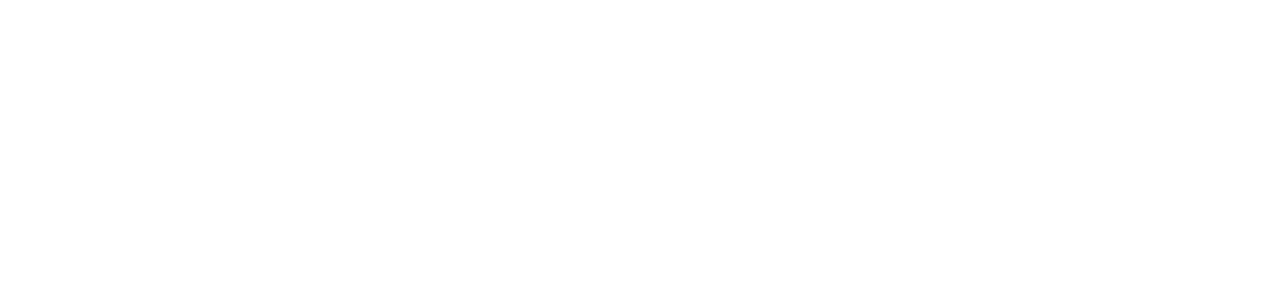
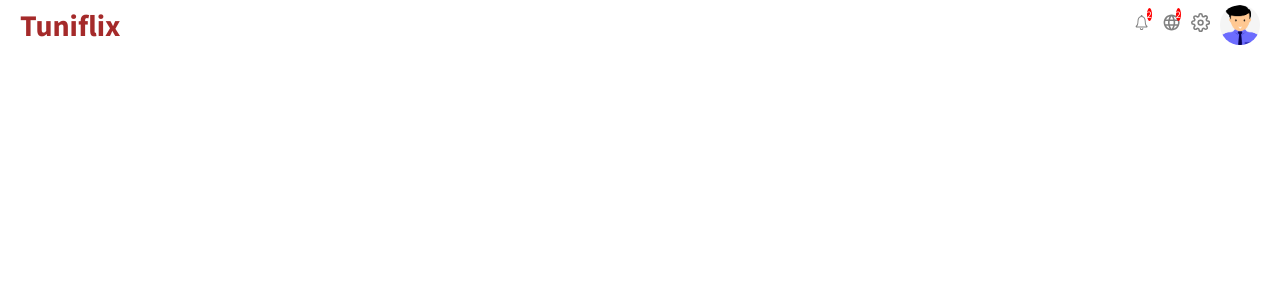
Before and after one commit to baraaj/TuniFlix_admin, a React (Create React App) app: page / in a window 1280 px wide. Shown: the top 300 px of the page. Built offline with nearby package versions, Linux system fonts and the light colour scheme.

Commit message:
f commit

```diff
--- a/package.json
+++ b/package.json
@@ -10,6 +10,7 @@
     "@testing-library/user-event": "^13.5.0",
     "react": "^18.2.0",
     "react-dom": "^18.2.0",
+    "react-icons": "^4.4.0",
     "react-scripts": "5.0.1",
     "recharts": "^2.1.13",
     "web-vitals": "^2.1.4"
--- a/src/components/topbar/Topbar.js
+++ b/src/components/topbar/Topbar.js
@@ -1,9 +1,32 @@
 import React from 'react';
-
+import './topbar.css'
+import {IoIosNotificationsOutline} from 'react-icons/io';
+import {MdLanguage} from 'react-icons/md';
+import {FiSettings} from 'react-icons/fi';
+import img1 from '../../images/avatar.png';
 const Topbar = () => {
     return (
-        <div>
+        <div className='topbar'>
 
+             <div className='topbarWrapper'>
+             <div className='topLeft'>
+             <span className='logo'>Tuniflix</span>
+        </div>
+        <div className='topRight'>
+        <div className='topIconContainer'>
+           <IoIosNotificationsOutline />
+           <span className='topIconBadge'> 2</span>
+           </div>
+           <div className='topIconContainer'>
+           <MdLanguage />
+           <span className='topIconBadge'> 2</span>
+           </div>
+           <div className='topIconContainer'>
+            <FiSettings />
+           </div>
+           <img src={img1}   className='topAvatar' />
+            </div>
+            </div>
         </div>
     );
 }
--- a/src/components/topbar/topbar.css
+++ b/src/components/topbar/topbar.css
@@ -0,0 +1,50 @@
+.topbar{
+    width: 100%;
+    height: 100px;
+    background-color: rgb(255, 255, 255);
+   position: sticky;
+   top:0;
+   z-index: 999;
+}
+.topbarWrapper{
+    display: flex;
+   align-items: center;
+   height: 50%;
+  justify-content: space-between;
+  padding: 0px 20px;
+}
+.logo{
+    cursor: pointer;
+    font-weight: bold;
+    font-size: 30px;
+    color: brown;
+}
+.topIconContainer{
+    position: relative;
+    cursor: pointer;
+    margin-right: 10px;
+    color: grey;
+   font-size: larger;
+}
+.topIconBadge{
+    position: absolute;
+    top: -5px;
+    right: 0px;
+    background-color: red;
+    border-radius: 50%;
+    display: flex;
+    align-items: center;
+    font-size: 10px;
+   justify-content: space-between;
+   color: white;
+}
+.topRight{
+    display: flex;
+    align-items: center;
+}
+.topAvatar{
+    width: 40px;
+    height: 40px;
+    border-radius: 50%;
+    cursor: pointer;
+}
```
Also changed, not shown: src/images/avatar.png (added), 1 other file (tests, documents, lock files or other folders).
